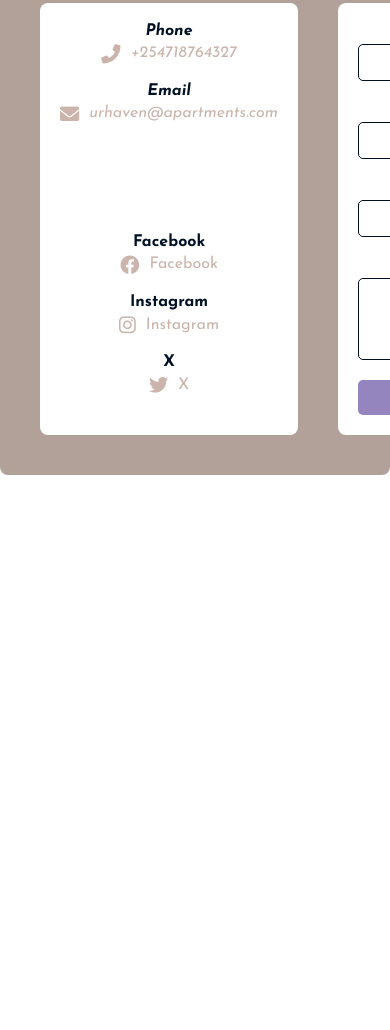
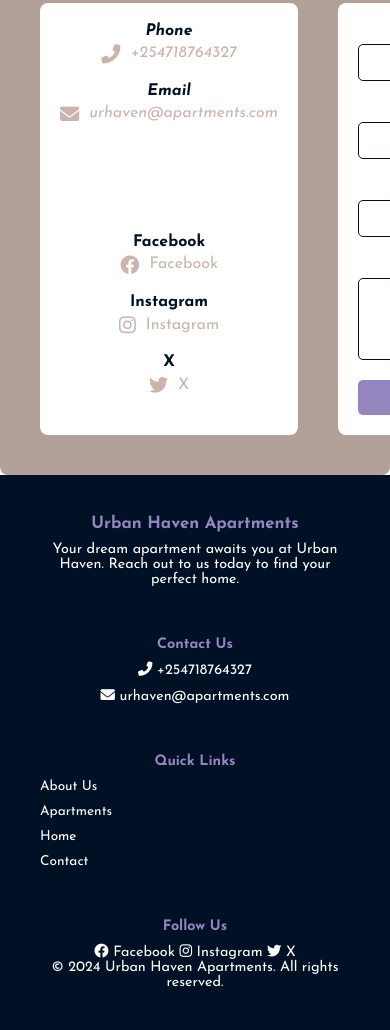
Before and after one commit to kingjames500/Urban-Haven-Apartment-Landing-Page, a website built with Vite: page index.html in a window 390 px wide. Shown: the part 5782-6812 px from the top of the page. Before the commit the page ends 6257 px from the top, so only its background shows below. Built offline with nearby package versions, Linux system fonts and the light colour scheme; files whose address does not match are found by name.

Commit message:
adding footer section and I will also be refining responsiveness and the apartment card

```diff
--- a/index.html
+++ b/index.html
@@ -238,7 +238,8 @@
           </div>
           <div class="contact-item">
             <label for="email">Email</label>
-                    <p id="email"><i class="fas fa-envelope"></i> <a href="mailto:urhaven@apartments.com">urhaven@apartments.com</a></p>
+            <p id="email"><i class="fas fa-envelope"></i> <a
+                href="mailto:urhaven@apartments.com">urhaven@apartments.com</a></p>
           </div>
         </address>
 
@@ -286,6 +287,45 @@
     </div>
   </section>
 
+  <footer class="site-footer">
+    <div class="footer-container">
+      <div class="footer-section">
+        <h3>Urban Haven Apartments</h3>
+        <p>Your dream apartment awaits you at Urban Haven. Reach out to us today to find your perfect home.</p>
+      </div>
+
+      <div class="footer-section">
+        <h4>Contact Us</h4>
+        <p><i class="fas fa-phone-alt"></i> <a href="tel:+254718764327">+254718764327</a></p>
+        <p><i class="fas fa-envelope"></i> <a href="mailto:urhaven@apartments.com">urhaven@apartments.com</a></p>
+      </div>
+
+      <div class="footer-section">
+        <h4>Quick Links</h4>
+        <ul>
+          <li><a href="#">About Us</a></li>
+          <li><a href="#">Apartments</a></li>
+          <li><a href="#">Home</a></li>
+          <li><a href="#">Contact</a></li>
+        </ul>
+      </div>
+
+
+      <div class="footer-section">
+        <h4>Follow Us</h4>
+        <div class="social-links">
+          <a href="#" target="_blank"><i class="fab fa-facebook"></i> Facebook</a>
+          <a href="#" target="_blank"><i class="fab fa-instagram"></i> Instagram</a>
+          <a href="#" target="_blank"><i class="fab fa-twitter"></i> X</a>
+        </div>
+      </div>
+    </div>
+
+    <div class="footer-bottom">
+      <p>&copy; 2024 Urban Haven Apartments. All rights reserved.</p>
+    </div>
+  </footer>
+
 
 
 </body>
--- a/style.css
+++ b/style.css
@@ -223,7 +223,6 @@ nav ol {
   background-color: var(--color-header);
   border-radius: 9px;
   overflow: hidden;
-
 }
 
 .room-image {
@@ -432,3 +431,63 @@ form button {
 form button:hover {
     background-color: var(--color-header-nav-list-link);
 }
+/* end of contact us styling */
+
+/* footer styling */
+
+.site-footer {
+    background-color: var(--color-tertiary);
+    color: var(--color-primary);
+    padding: 40px;
+    text-align: center;
+    font-size: 0.9em;
+}
+
+.footer-container {
+    display: flex;
+    justify-content: space-between;
+    flex-wrap: wrap;
+    gap: 40px;
+    max-width: 1200px;
+    margin: 0 auto;
+}
+
+.footer-section {
+    flex: 1;
+    min-width: 200px;
+}
+
+.footer-section h4, .footer-section h3 {
+    color: var(--color-header);
+    margin-bottom: 10px;
+}
+
+.footer-section p, .footer-section ul, .footer-section a {
+    color: var(--color-primary);
+    text-decoration: none;
+    margin-bottom: 10px;
+}
+
+.footer-section ul {
+    list-style: none;
+    padding: 0;
+    margin: 0;
+    text-align: left;
+}
+
+.footer-section ul li {
+    margin-bottom: 10px;
+}
+
+.footer-section ul li a {
+    text-decoration: none;
+    color: var(--color-primary);
+    transition: color 0.3s;
+    font-size: 0.95em;
+}
+
+.footer-section ul li a:hover {
+    color: var(--color-header-nav-list-link);
+}
+
+/* end of footer styling */
```
Lines whose indentation alone changed are shown as unchanged.
